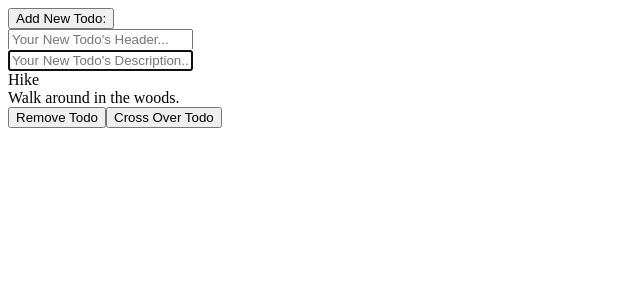
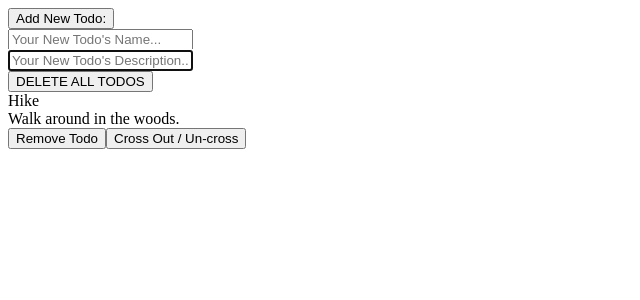
Before and after one commit to TheoJoha/react-mongodb-todo, a React (Create React App) app in the folder frontend/: page / in a window 1280 px wide. Shown: the top 300 px of the page, without its empty margins (0-640 px from the left). Built offline with nearby package versions, Linux system fonts and the light colour scheme.

Commit message:
finished js of basic todo app

```diff
--- a/frontend/src/App.js
+++ b/frontend/src/App.js
@@ -9,15 +9,30 @@ function App() {
     completed: false,
   }])
 
-  const handleRemoveTodo = (e) => {
-    setTodos((prev) => [prev.filter(todo => todo !== e.target.id)])
+  const handleRemoveTodo = (id) => {
+    setTodos((prev) => (prev.filter(todo => todo.id !== id)))
+  }
+
+  const handleCrossOrUncross = (id) => {
+    setTodos((prev) => {
+      const newTodos = prev.map(todo => todo.id !== id ? todo : {...todo, completed: !todo.completed})
+      return newTodos
+    })
   }
 
   const ConfigureTodos = () => {
+    const [newTodo, setNewTodo] = useState({
+      name: "",
+      description: "",
+      id: nanoid(),
+      completed: false,
+    })
+
     const handleNewTodo = (e) => {
       e.preventDefault()
       setTodos((prev) =>( [...prev, newTodo]))
     }
+
     const handleNameChange = (e) => {
       setNewTodo((prev) => ({...prev, name: e.target.value}))
     }
@@ -25,23 +40,23 @@ function App() {
     const handleDescriptionChange = (e) => {
       setNewTodo((prev) => ({...prev, description: e.target.value}))
     }
-    const [newTodo, setNewTodo] = useState({
-      name: "",
-      description: "",
-      id: nanoid(),
-      completed: false,
-    })
+
+    const deleteAllTodos = () => {
+      setNewTodo([])
+    }
+
     return (
       <div className="configureTodos">
         <form onSubmit={handleNewTodo}>
         <button type="submit"> Add New Todo:</button>
         <div key="firstDiv" className="inputName">
-        <input name="inputName" autoFocus key="inputName" value={newTodo.name} onChange={(e) => handleNameChange(e)} type="text" placeholder="Your New Todo's Header..."></input>
+        <input name="inputName" autoFocus key="inputName" value={newTodo.name} onChange={(e) => handleNameChange(e)} type="text" placeholder="Your New Todo's Name..."></input>
         </div>
         <div key="secondDiv" className="inputName">
         <input name="inputDescription" autoFocus key="inputDescription" value={newTodo.description} onChange={(e) => handleDescriptionChange(e)} type="text" placeholder="Your New Todo's Description..."></input>
         </div>
         </form>
+        <button onClick={() => deleteAllTodos()}> DELETE ALL TODOS</button>
       </div>
     )
   }
@@ -52,8 +67,8 @@ function App() {
         todos.map(todo => <div key={todo.id} className="todoItem">
           <div>{todo.name}</div>
           <div>{todo.description}</div>
-          <button onClick={handleRemoveTodo}>Remove Todo</button>
-          <button>Cross Over Todo</button>
+          <button onClick={() => handleRemoveTodo(todo.id)}>Remove Todo</button>
+          <button onClick={() => handleCrossOrUncross(todo.id)}>Cross Out / Un-cross</button>
         </div>
         )
       )
```
